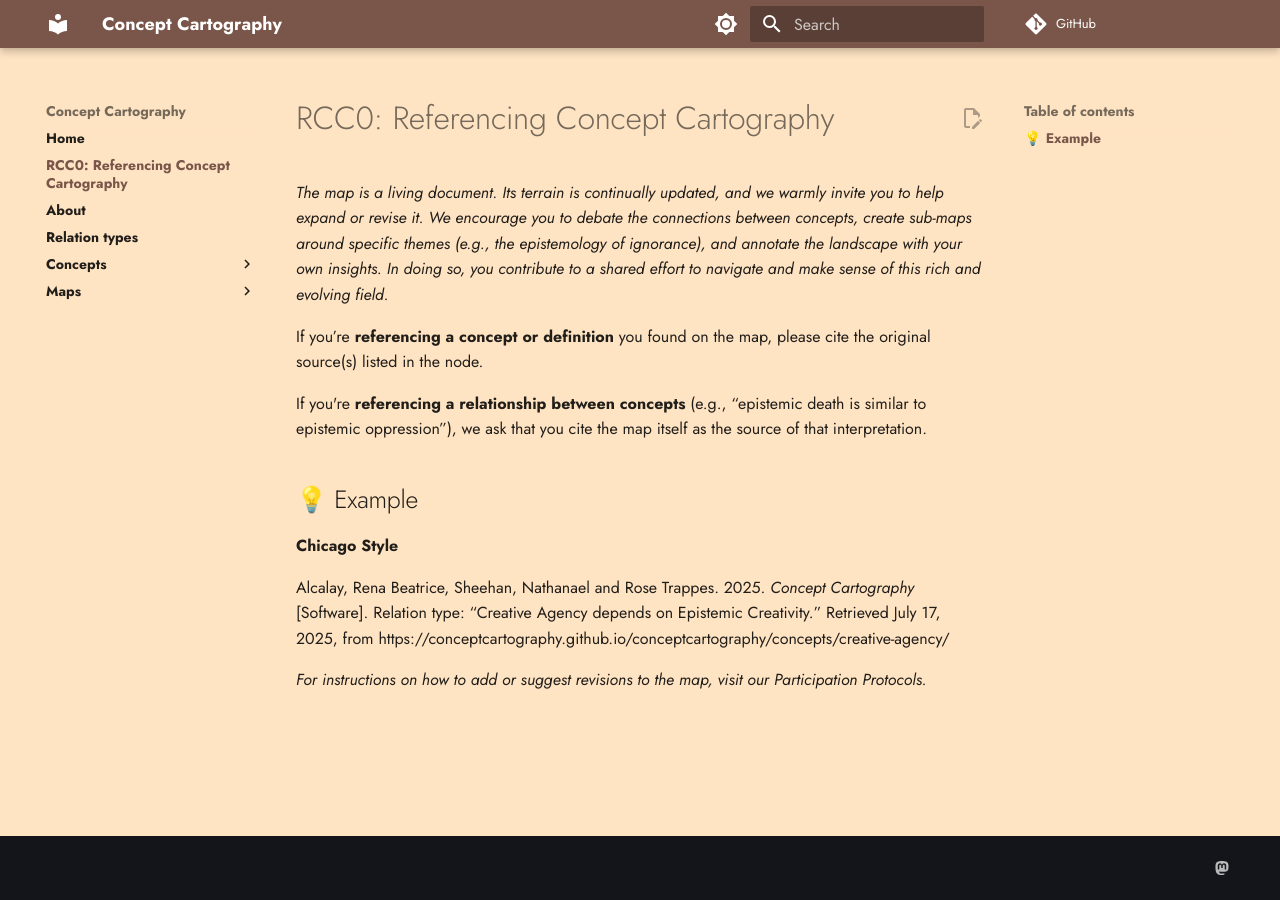
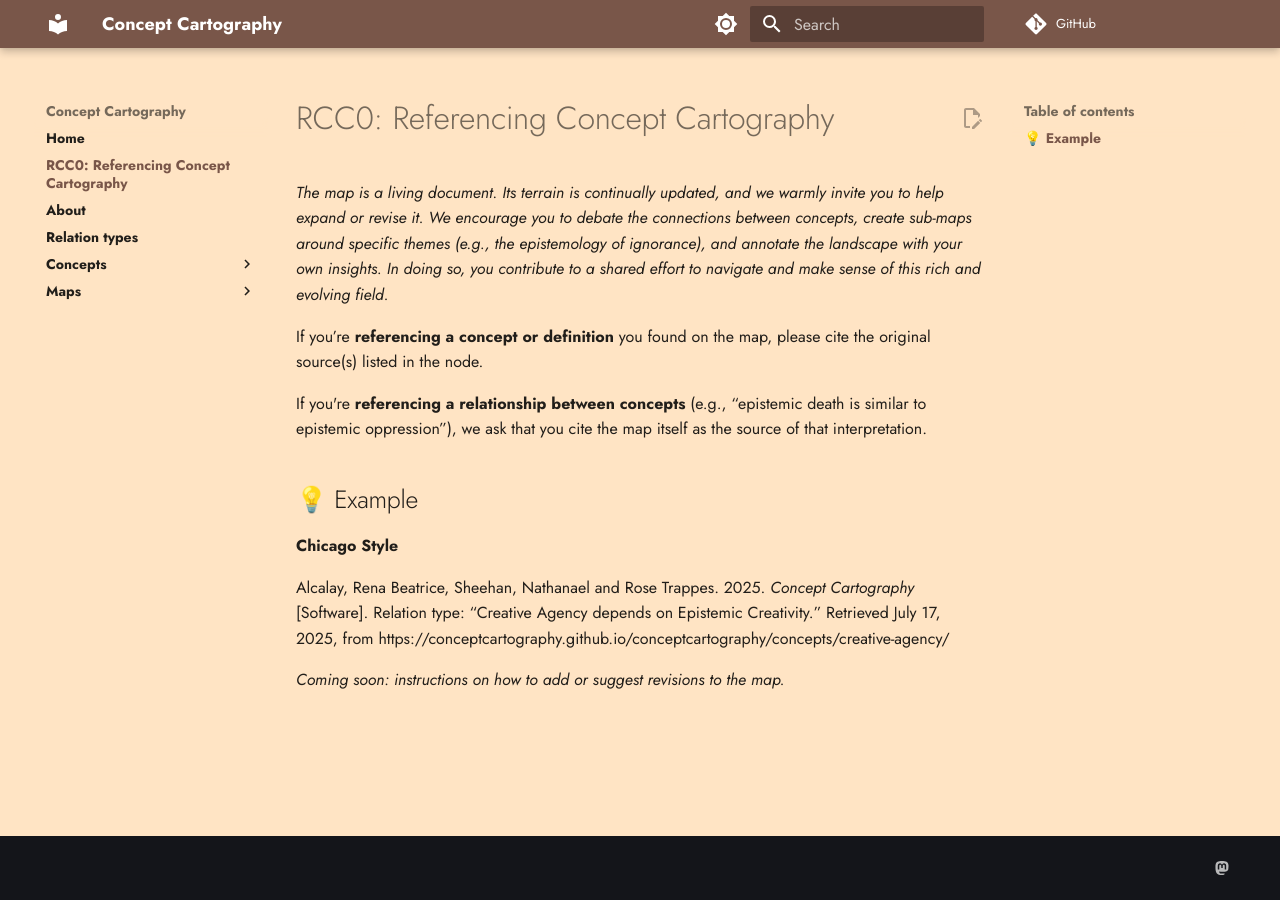
Before and after one commit to conceptcartography/conceptcartography, an MkDocs documentation site: the page built from docs/Referencing Concept Cartography.md, in a window 1280 px wide. Built offline with MkDocs 1.6.1 and Material for MkDocs 9.7.7, drawn with Linux system fonts in a browser that asks for light colours; comment, search, counter and statistics services are not loaded; the version menu is left out.

Commit message:
Update Referencing Concept Cartography.md

```diff
--- a/docs/Referencing Concept Cartography.md
+++ b/docs/Referencing Concept Cartography.md
@@ -13,4 +13,4 @@ If you're **referencing a relationship between concepts** (e.g., “epistemic de
 Alcalay, Rena Beatrice, Sheehan, Nathanael and Rose Trappes. 2025. _Concept Cartography_ [Software]. Relation type: “Creative Agency depends on Epistemic Creativity.” Retrieved July 17, 2025, from https://conceptcartography.github.io/conceptcartography/concepts/creative-agency/
 
 
-_For instructions on how to add or suggest revisions to the map, visit our Participation Protocols._
+_Coming soon: instructions on how to add or suggest revisions to the map._
```
